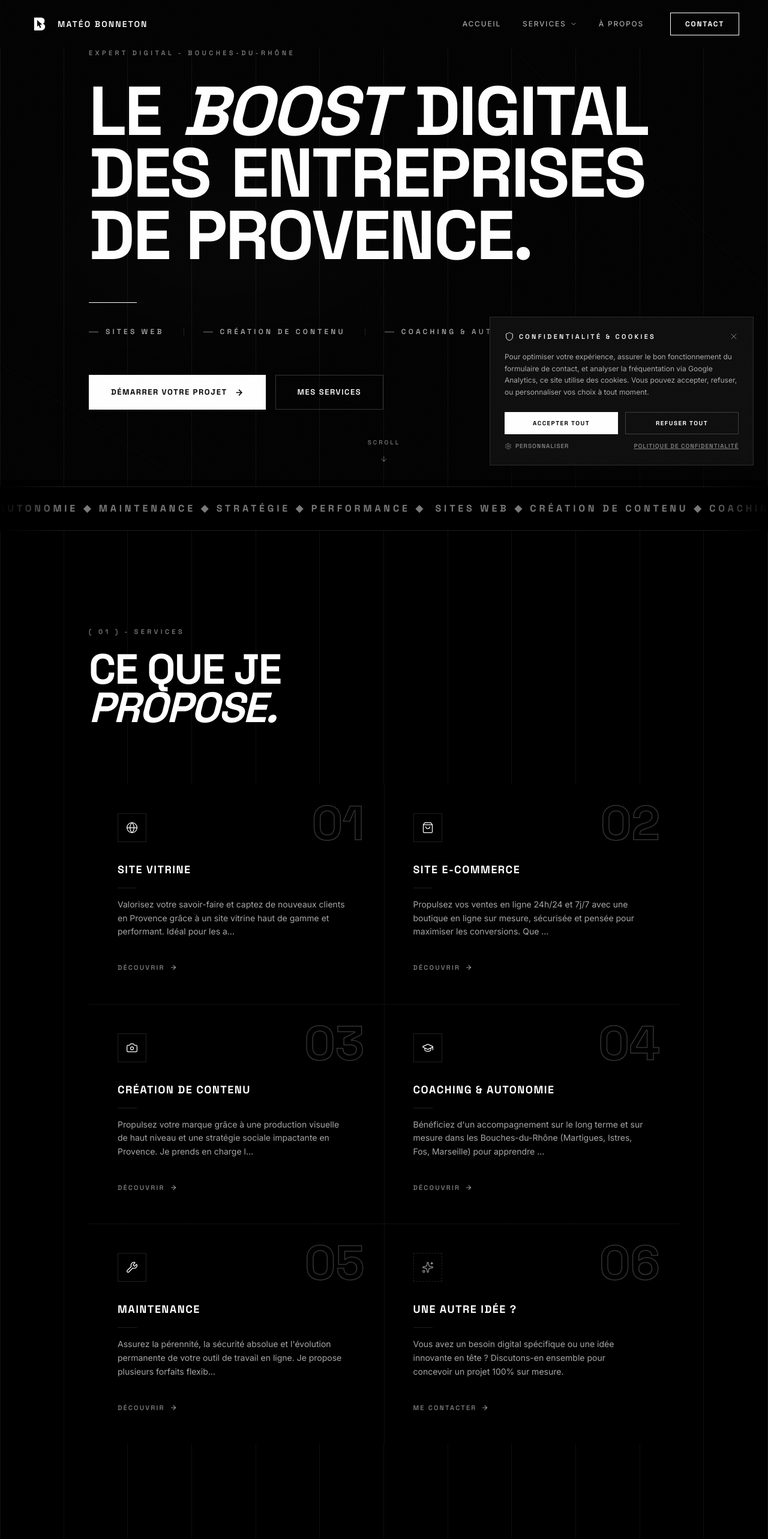
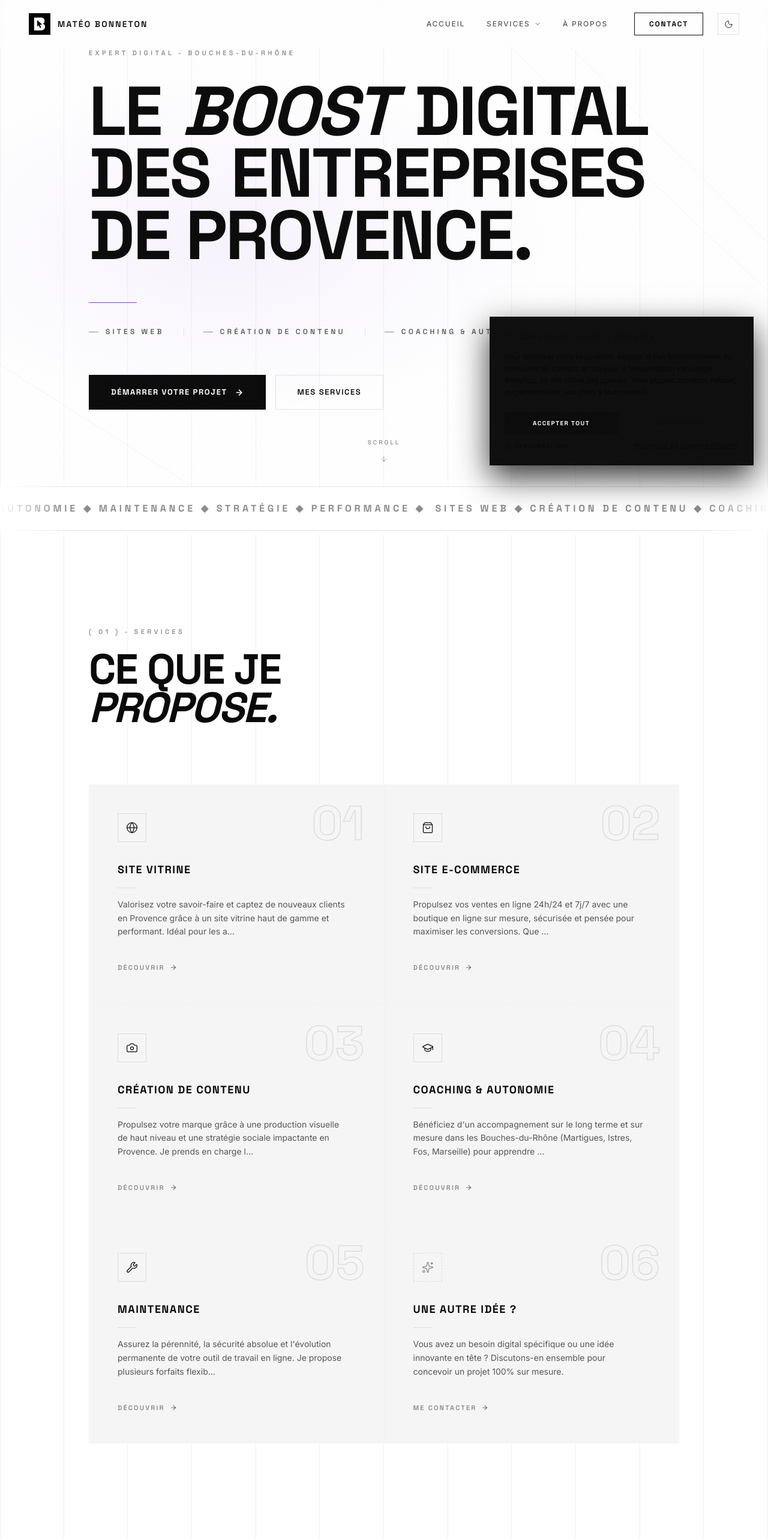
Before and after one commit to MateoBonneton/bonneton_mateo, a Next.js app: page / in a window 1280 px wide. Shown: the top 2566 px of the page at 60% size. Built offline with nearby package versions, Linux system fonts and the light colour scheme.

Commit message:
feat: implement Light/Dark theme system with default light mode and add premium electric violet brand accent color

```diff
--- a/src/app/globals.css
+++ b/src/app/globals.css
@@ -2,6 +2,32 @@
 
 /* ─── Design Tokens ─── */
 :root {
+  /* Dynamic variables for Light Mode (Default) */
+  --black: #FFFFFF;
+  --white: #0A0A0A;
+  --gray-100: #1A1A1A;
+  --gray-200: #262626;
+  --gray-400: #525252;
+  --gray-600: #A3A3A3;
+  --gray-800: #E5E5E5;
+  --gray-900: #F5F5F5; /* Card background in light mode */
+  --grid-line: rgba(0, 0, 0, 0.05);
+  --grid-line-strong: rgba(0, 0, 0, 0.1);
+  --text-muted: rgba(0, 0, 0, 0.65);
+  --text-dim: rgba(0, 0, 0, 0.45);
+
+  /* Brand Accent Color: Electric Violet */
+  --accent: #7C3AED;
+  --accent-hover: #6D28D9;
+  --accent-light: rgba(124, 58, 237, 0.06);
+
+  /* Static variables (genuine black/white for non-flipping elements) */
+  --static-black: #000000;
+  --static-white: #FFFFFF;
+}
+
+.dark {
+  /* Dynamic variables for Dark Mode */
   --black: #000000;
   --white: #FFFFFF;
   --gray-100: #F5F5F5;
@@ -9,11 +35,16 @@
   --gray-400: #A3A3A3;
   --gray-600: #525252;
   --gray-800: #262626;
-  --gray-900: #171717;
+  --gray-900: #0D0D0E; /* Deep anthracite for cards in dark mode */
   --grid-line: rgba(255, 255, 255, 0.06);
   --grid-line-strong: rgba(255, 255, 255, 0.12);
   --text-muted: rgba(255, 255, 255, 0.65);
   --text-dim: rgba(255, 255, 255, 0.48);
+
+  /* Brand Accent Color: Electric Violet on Dark */
+  --accent: #8B5CF6;
+  --accent-hover: #A78BFA;
+  --accent-light: rgba(139, 92, 246, 0.15);
 }
 
 @theme inline {
@@ -29,6 +60,11 @@
   --color-grid-line-strong: var(--grid-line-strong);
   --color-text-muted: var(--text-muted);
   --color-text-dim: var(--text-dim);
+  --color-accent: var(--accent);
+  --color-accent-hover: var(--accent-hover);
+  --color-accent-light: var(--accent-light);
+  --color-static-black: var(--static-black);
+  --color-static-white: var(--static-white);
   --font-sans: "Inter", system-ui, -apple-system, sans-serif;
   --font-heading: "Space Grotesk", "Inter", system-ui, sans-serif;
 }
@@ -94,7 +130,7 @@ body::after {
 
 /* ─── Text Outline / Stroke ─── */
 .text-outline {
-  -webkit-text-stroke: 1.5px rgba(255, 255, 255, 0.2);
+  -webkit-text-stroke: 1.5px var(--grid-line-strong);
   -webkit-text-fill-color: transparent;
 }
 
@@ -132,7 +168,7 @@ body::after {
   left: 0;
   width: 0;
   height: 1px;
-  background: var(--white);
+  background: var(--accent);
   transition: width 0.5s cubic-bezier(0.25, 0.46, 0.45, 0.94);
 }
 
@@ -154,7 +190,7 @@ body::after {
 }
 
 .card-draw:hover::after {
-  border-color: rgba(255, 255, 255, 0.25);
+  border-color: var(--accent);
 }
 
 /* ─── CTA Button ─── */
@@ -179,7 +215,8 @@ body::after {
 
 .cta-primary:hover {
   background-color: transparent;
-  color: var(--white);
+  color: var(--accent);
+  border-color: var(--accent);
   letter-spacing: 0.18em;
 }
 
@@ -190,7 +227,7 @@ body::after {
   left: 50%;
   width: 0;
   height: 0;
-  background: rgba(255, 255, 255, 0.06);
+  background: var(--accent-light);
   border-radius: 0;
   transform: translate(-50%, -50%);
   transition: width 0.6s ease, height 0.6s ease;
@@ -215,19 +252,20 @@ body::after {
   letter-spacing: 0.12em;
   text-transform: uppercase;
   text-decoration: none;
-  border: 1px solid rgba(255, 255, 255, 0.2);
+  border: 1px solid var(--grid-line-strong);
   transition: all 0.4s cubic-bezier(0.25, 0.46, 0.45, 0.94);
 }
 
 .cta-outline:hover {
-  border-color: var(--white);
+  border-color: var(--accent);
+  color: var(--accent);
   letter-spacing: 0.18em;
 }
 
 /* ─── Section Divider (gradient line) ─── */
 .section-divider {
   height: 1px;
-  background: linear-gradient(90deg, transparent 0%, rgba(255, 255, 255, 0.15) 50%, transparent 100%);
+  background: linear-gradient(90deg, transparent 0%, var(--grid-line-strong) 50%, transparent 100%);
 }
 
 /* ─── Smooth fade mask ─── */
@@ -253,7 +291,7 @@ body::after {
   left: 0;
   width: 0;
   height: 1px;
-  background: var(--white);
+  background: var(--accent);
   transition: width 0.5s cubic-bezier(0.25, 0.46, 0.45, 0.94);
 }
 
@@ -271,17 +309,17 @@ body::after {
 }
 
 ::-webkit-scrollbar-thumb {
-  background: rgba(255, 255, 255, 0.15);
+  background: var(--grid-line-strong);
 }
 
 ::-webkit-scrollbar-thumb:hover {
-  background: rgba(255, 255, 255, 0.3);
+  background: var(--accent);
 }
 
 /* ─── Focus states ─── */
 input:focus, textarea:focus, select:focus {
   outline: none;
-  border-color: var(--white) !important;
+  border-color: var(--accent) !important;
 }
 
 /* ─── Slow rotate ─── */
--- a/src/components/Header.tsx
+++ b/src/components/Header.tsx
@@ -6,6 +6,7 @@ import Image from "next/image";
 import Link from "next/link";
 import { Menu, X, ChevronDown } from "lucide-react";
 import { services } from "@/data/services";
+import ThemeToggle from "./ThemeToggle";
 
 const navLinks = [
   { href: "/", label: "Accueil" },
@@ -141,16 +142,23 @@ export default function Header() {
             >
               <span className="relative z-10">Contact</span>
             </Link>
+
+            <div className="ml-5">
+              <ThemeToggle />
+            </div>
           </nav>
 
-          {/* Mobile Toggle */}
+          {/* Mobile Actions */}
+          <div className="flex items-center gap-3 md:hidden">
+            <ThemeToggle />
             <button
               onClick={() => setMobileOpen(!mobileOpen)}
-            className="flex items-center justify-center p-2 text-white md:hidden"
+              className="flex items-center justify-center p-2 text-white animate-fade-in"
               aria-label={mobileOpen ? "Fermer le menu" : "Ouvrir le menu"}
             >
               {mobileOpen ? <X size={24} /> : <Menu size={24} />}
             </button>
+          </div>
         </div>
       </div>
 
--- a/src/components/HeroSection.tsx
+++ b/src/components/HeroSection.tsx
@@ -60,7 +60,7 @@ export default function HeroSection() {
         className="pointer-events-none absolute inset-0"
         style={{
           background:
-            "radial-gradient(ellipse 60% 50% at 30% 50%, rgba(255,255,255,0.02) 0%, transparent 70%)",
+            "radial-gradient(ellipse 60% 50% at 30% 50%, var(--accent-light) 0%, transparent 70%)",
         }}
         aria-hidden="true"
       />
@@ -89,7 +89,7 @@ export default function HeroSection() {
           y1="0"
           x2="100%"
           y2="60%"
-          stroke="rgba(255, 255, 255, 0.04)"
+          stroke="var(--grid-line)"
           strokeWidth="1"
           variants={{
             hidden: { pathLength: 0 },
@@ -104,7 +104,7 @@ export default function HeroSection() {
           y1="0"
           x2="100%"
           y2="50%"
-          stroke="rgba(255, 255, 255, 0.025)"
+          stroke="var(--grid-line)"
           strokeWidth="1"
           variants={{
             hidden: { pathLength: 0 },
@@ -119,7 +119,7 @@ export default function HeroSection() {
           y1="75%"
           x2="25%"
           y2="100%"
-          stroke="rgba(255, 255, 255, 0.03)"
+          stroke="var(--grid-line)"
           strokeWidth="1"
           variants={{
             hidden: { pathLength: 0 },
@@ -206,7 +206,7 @@ export default function HeroSection() {
 
             {/* ─── Decorative Line ─── */}
             <motion.div
-              className="mb-8 h-px origin-left bg-white lg:mb-10"
+              className="mb-8 h-px origin-left bg-accent lg:mb-10"
               style={{ maxWidth: "80px" }}
               custom={1.2}
               variants={lineGrow}
@@ -236,8 +236,8 @@ export default function HeroSection() {
                       href={href}
                       className="group/pillar flex items-center gap-x-3 transition-colors duration-300"
                     >
-                      <span className="h-px w-4 bg-text-dim transition-all duration-300 group-hover/pillar:w-6 group-hover/pillar:bg-white" aria-hidden="true" />
-                      <span className="font-heading text-[11px] font-semibold uppercase tracking-[0.35em] text-text-muted transition-colors duration-300 group-hover/pillar:text-white sm:text-xs">
+                      <span className="h-px w-4 bg-text-dim transition-all duration-300 group-hover/pillar:w-6 group-hover/pillar:bg-accent" aria-hidden="true" />
+                      <span className="font-heading text-[11px] font-semibold uppercase tracking-[0.35em] text-text-muted transition-colors duration-300 group-hover/pillar:text-accent sm:text-xs">
                         {pillar}
                       </span>
                     </Link>
--- a/src/components/ServicesSection.tsx
+++ b/src/components/ServicesSection.tsx
@@ -70,13 +70,13 @@ export default function ServicesSection() {
                   >
                     <Link
                       href={`/services/${service.slug}`}
-                      className="card-draw group relative flex flex-col bg-black p-10 transition-all duration-500 hover:bg-white/[0.02] lg:p-12"
+                      className="card-draw group relative flex flex-col bg-gray-900 p-10 transition-all duration-500 hover:bg-accent-light lg:p-12"
                     >
                       {/* Hover top gradient */}
                       <div
                         className="pointer-events-none absolute inset-x-0 top-0 h-24 opacity-0 transition-opacity duration-700 group-hover:opacity-100"
                         style={{
-                          background: "linear-gradient(to bottom, rgba(255,255,255,0.03) 0%, transparent 100%)",
+                          background: "linear-gradient(to bottom, var(--accent-light) 0%, transparent 100%)",
                         }}
                         aria-hidden="true"
                       />
@@ -90,8 +90,8 @@ export default function ServicesSection() {
                         0{i + 1}
                       </span>
 
-                      <div className="mb-8 flex h-12 w-12 items-center justify-center border border-grid-line-strong transition-all duration-500 group-hover:border-white/30 group-hover:bg-white/[0.04] group-hover:shadow-[0_0_20px_rgba(255,255,255,0.04)]">
-                        <Icon size={20} strokeWidth={1.5} className="text-white" />
+                      <div className="mb-8 flex h-12 w-12 items-center justify-center border border-grid-line-strong transition-all duration-500 group-hover:border-accent group-hover:bg-accent-light group-hover:shadow-[0_0_20px_var(--accent-light)]">
+                        <Icon size={20} strokeWidth={1.5} className="text-white transition-colors group-hover:text-accent" />
                       </div>
 
                       <h3 className="mb-4 font-heading text-lg font-bold uppercase tracking-[0.08em] text-white">
@@ -99,13 +99,13 @@ export default function ServicesSection() {
                       </h3>
 
                       {/* Decorative line */}
-                      <div className="mb-4 h-px w-8 bg-grid-line-strong transition-all duration-500 group-hover:w-12 group-hover:bg-white/30" />
+                      <div className="mb-4 h-px w-8 bg-grid-line-strong transition-all duration-500 group-hover:w-12 group-hover:bg-accent" />
 
                       <p className="mb-10 max-w-sm text-sm leading-relaxed text-text-muted">
                         {service.description.slice(0, 140)}…
                       </p>
 
-                      <div className="glow-line mt-auto inline-flex items-center gap-2 self-start pb-1 font-heading text-[11px] font-semibold uppercase tracking-[0.2em] text-text-dim transition-colors duration-500 group-hover:text-white">
+                      <div className="glow-line mt-auto inline-flex items-center gap-2 self-start pb-1 font-heading text-[11px] font-semibold uppercase tracking-[0.2em] text-text-dim transition-colors duration-500 group-hover:text-accent">
                         <span>Découvrir</span>
                         <ArrowRight
                           size={12}
@@ -128,13 +128,13 @@ export default function ServicesSection() {
               >
                 <Link
                   href="#contact"
-                  className="card-draw group relative flex flex-col bg-black p-10 transition-all duration-500 hover:bg-white/[0.02] lg:p-12"
+                  className="card-draw group relative flex flex-col bg-gray-900 p-10 transition-all duration-500 hover:bg-accent-light lg:p-12"
                 >
                   {/* Hover top gradient */}
                   <div
                     className="pointer-events-none absolute inset-x-0 top-0 h-24 opacity-0 transition-opacity duration-700 group-hover:opacity-100"
                     style={{
-                      background: "linear-gradient(to bottom, rgba(255,255,255,0.03) 0%, transparent 100%)",
+                      background: "linear-gradient(to bottom, var(--accent-light) 0%, transparent 100%)",
                     }}
                     aria-hidden="true"
                   />
@@ -148,8 +148,8 @@ export default function ServicesSection() {
                     06
                   </span>
 
-                  <div className="mb-8 flex h-12 w-12 items-center justify-center border border-dashed border-grid-line-strong transition-all duration-500 group-hover:border-white/30 group-hover:bg-white/[0.04] group-hover:shadow-[0_0_20px_rgba(255,255,255,0.04)]">
-                    <Sparkles size={20} strokeWidth={1.5} className="text-white/60 group-hover:text-white" />
+                  <div className="mb-8 flex h-12 w-12 items-center justify-center border border-dashed border-grid-line-strong transition-all duration-500 group-hover:border-accent group-hover:bg-accent-light group-hover:shadow-[0_0_20px_var(--accent-light)]">
+                    <Sparkles size={20} strokeWidth={1.5} className="text-text-dim transition-colors group-hover:text-accent" />
                   </div>
 
                   <h3 className="mb-4 font-heading text-lg font-bold uppercase tracking-[0.08em] text-white">
@@ -157,13 +157,13 @@ export default function ServicesSection() {
                   </h3>
 
                   {/* Decorative line */}
-                  <div className="mb-4 h-px w-8 bg-grid-line-strong transition-all duration-500 group-hover:w-12 group-hover:bg-white/30" />
+                  <div className="mb-4 h-px w-8 bg-grid-line-strong transition-all duration-500 group-hover:w-12 group-hover:bg-accent" />
 
                   <p className="mb-10 max-w-sm text-sm leading-relaxed text-text-muted">
                     Vous avez un besoin digital spécifique ou une idée innovante en tête ? Discutons-en ensemble pour concevoir un projet 100% sur mesure.
                   </p>
 
-                  <div className="glow-line mt-auto inline-flex items-center gap-2 self-start pb-1 font-heading text-[11px] font-semibold uppercase tracking-[0.2em] text-text-dim transition-colors duration-500 group-hover:text-white">
+                  <div className="glow-line mt-auto inline-flex items-center gap-2 self-start pb-1 font-heading text-[11px] font-semibold uppercase tracking-[0.2em] text-text-dim transition-colors duration-500 group-hover:text-accent">
                     <span>Me contacter</span>
                     <ArrowRight
                       size={12}
--- /dev/null
+++ b/src/components/ThemeToggle.tsx
@@ -0,0 +1,64 @@
+"use client";
+
+import { useEffect, useState } from "react";
+import { Sun, Moon } from "lucide-react";
+import { motion, AnimatePresence } from "framer-motion";
+
+export default function ThemeToggle() {
+  const [mounted, setMounted] = useState(false);
+  const [theme, setTheme] = useState<"light" | "dark">("light");
+
+  useEffect(() => {
+    setMounted(true);
+    // Read current theme state from documentElement class
+    const isDark = document.documentElement.classList.contains("dark");
+    setTheme(isDark ? "dark" : "light");
+  }, []);
+
+  const toggleTheme = () => {
+    const nextTheme = theme === "light" ? "dark" : "light";
+    setTheme(nextTheme);
+
+    if (nextTheme === "dark") {
+      document.documentElement.classList.add("dark");
+      localStorage.setItem("theme", "dark");
+    } else {
+      document.documentElement.classList.remove("dark");
+      localStorage.setItem("theme", "light");
+    }
+
+    // Dispatch a custom event to notify other components (if needed)
+    window.dispatchEvent(new Event("theme-change"));
+  };
+
+  // Prevent hydration mismatch by returning a placeholder of the exact same size
+  if (!mounted) {
+    return <div className="h-9 w-9" aria-hidden="true" />;
+  }
+
+  return (
+    <button
+      onClick={toggleTheme}
+      className="relative flex h-9 w-9 items-center justify-center border border-grid-line-strong transition-all duration-300 hover:border-accent hover:bg-accent-light focus:outline-none"
+      title={theme === "light" ? "Activer le mode sombre" : "Activer le mode clair"}
+      aria-label={theme === "light" ? "Activer le mode sombre" : "Activer le mode clair"}
+    >
+      <AnimatePresence mode="wait" initial={false}>
+        <motion.div
+          key={theme}
+          initial={{ opacity: 0, rotate: -45, scale: 0.8 }}
+          animate={{ opacity: 1, rotate: 0, scale: 1 }}
+          exit={{ opacity: 0, rotate: 45, scale: 0.8 }}
+          transition={{ duration: 0.25, ease: "easeInOut" }}
+          className="flex items-center justify-center text-white"
+        >
+          {theme === "light" ? (
+            <Moon size={15} strokeWidth={1.5} className="text-white" />
+          ) : (
+            <Sun size={15} strokeWidth={1.5} className="text-white" />
+          )}
+        </motion.div>
+      </AnimatePresence>
+    </button>
+  );
+}
```
Also changed, not shown: src/app/layout.tsx (+16 -0 lines), src/app/mentions-legales/page.tsx (+7 -7 lines), src/app/services/[slug]/page.tsx (+13 -13 lines), src/components/AboutSection.tsx (+8 -8 lines), src/components/ContactSection.tsx (+13 -13 lines), src/components/Footer.tsx (+3 -4 lines), src/components/ProcessSection.tsx (+7 -7 lines). Lines whose indentation alone changed are shown as unchanged.
